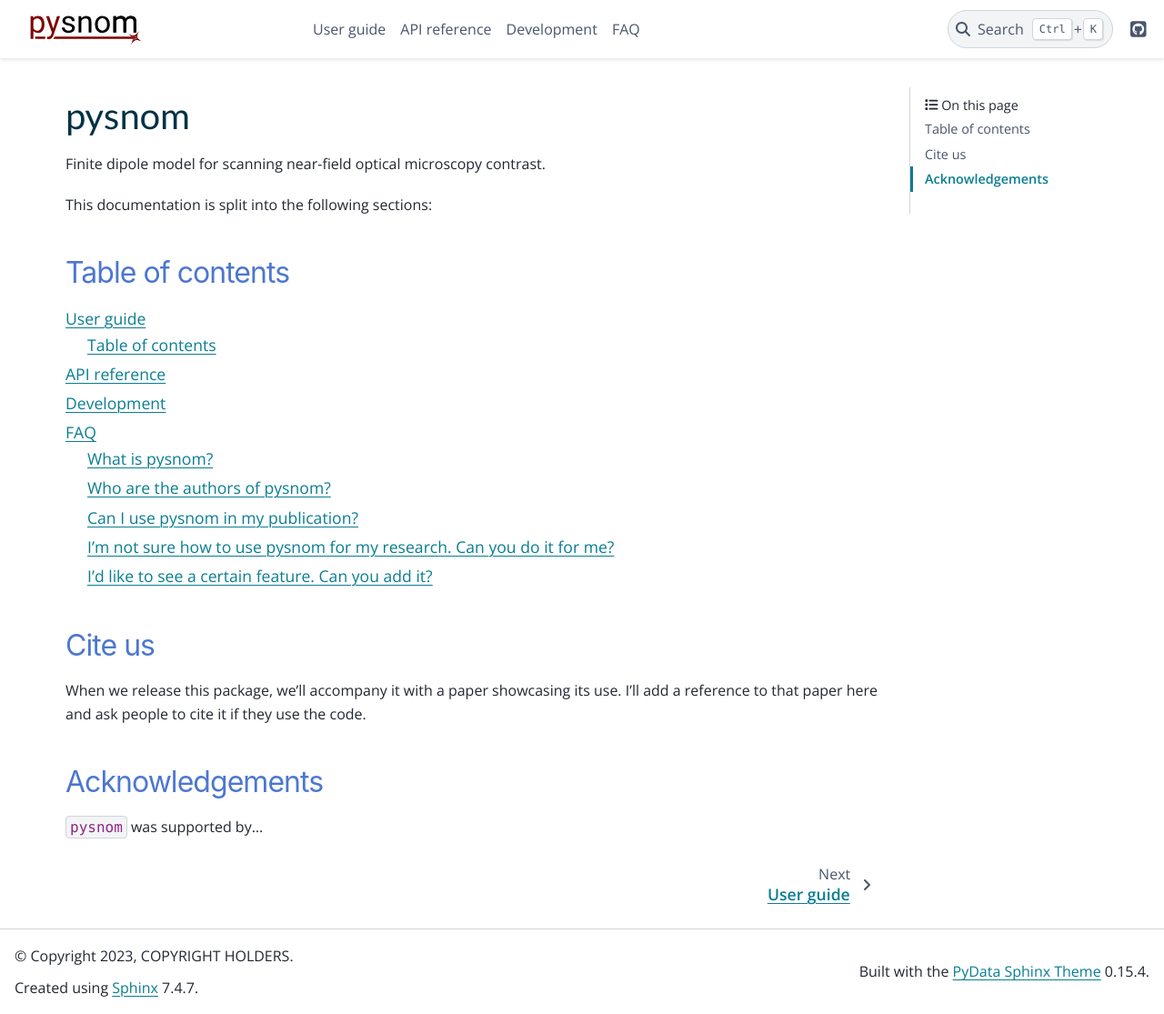
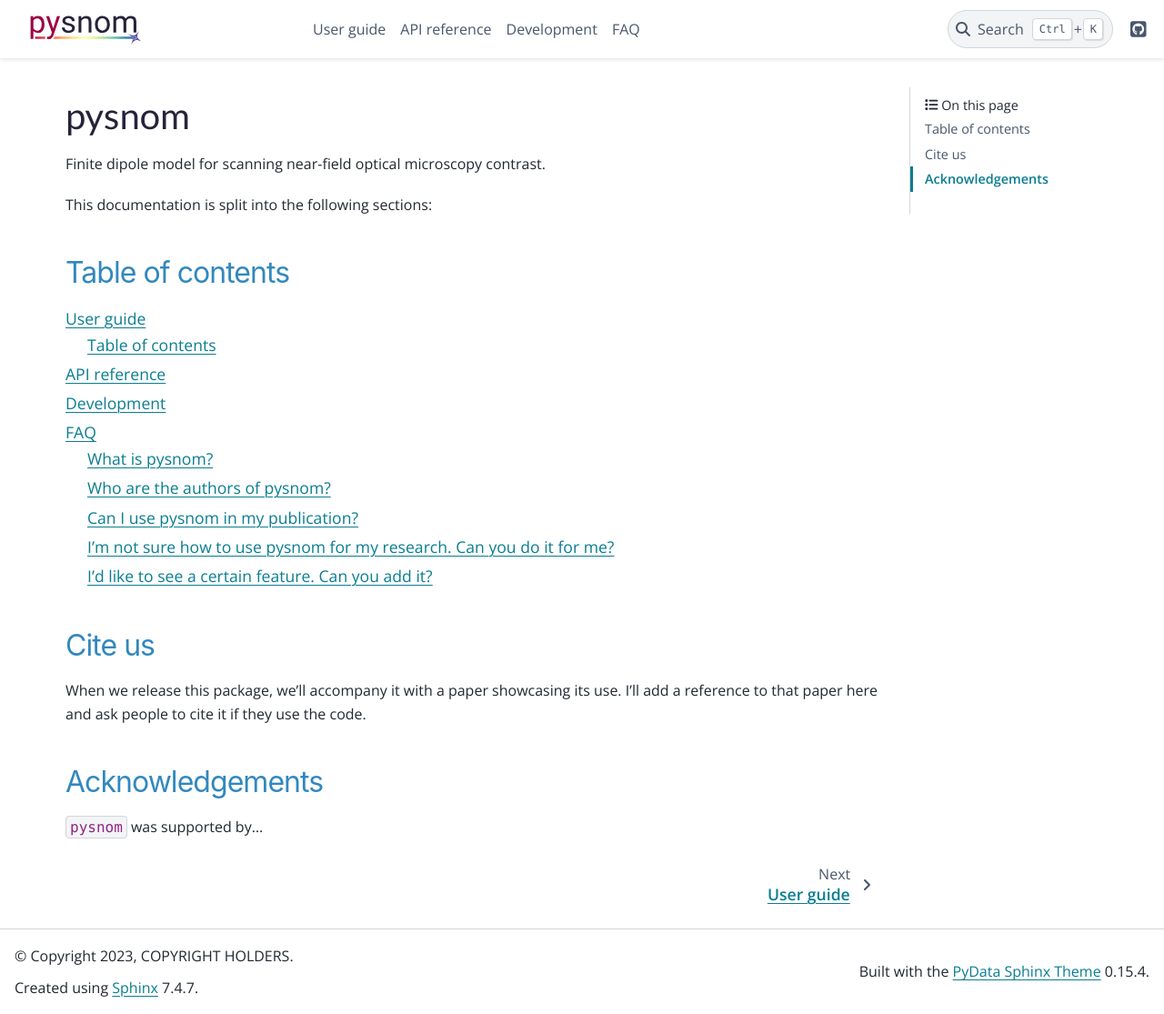
Before and after one commit to TomVincentUK/snompy, a Sphinx documentation site: the page built from docs/index.rst, in a window 1280 px wide and 1115 px high. Shown: the whole window at 91% size. Built offline with Sphinx 7.4.7 and the PyData theme 0.15.4, drawn with Linux system fonts in a browser that asks for light colours.

Commit message:
Sorting out confusing/messy colors (still in progress)

```diff
--- a/docs/_static/palette.py
+++ b/docs/_static/palette.py
@@ -1,5 +1,5 @@
+import matplotlib.pyplot as plt
 import numpy as np
-import matplotlib.pyplot as plt
 from matplotlib.colors import to_hex
 
 filename = r"palette.txt"
--- a/docs/_static/pysnom.css
+++ b/docs/_static/pysnom.css
@@ -1,4 +1,46 @@
 @import url('https://fonts.googleapis.com/css2?family=Lato:ital,wght@0,400;0,700;0,900;1,400;1,700;1,900&family=Open+Sans:ital,wght@0,400;0,600;1,400;1,600&display=swap');
+
+:root {
+  /*****************************************************************************
+  * Color
+  *
+  * Colors are defined in rgb string way, "red, green, blue"
+  **/
+  --pst-color-primary: 19, 6, 84;
+  --pst-color-success: 40, 167, 69;
+  --pst-color-info: 0, 123, 255; /*23, 162, 184;*/
+  --pst-color-warning: 255, 193, 7;
+  --pst-color-danger: 220, 53, 69;
+  --pst-color-text-base: 51, 51, 51;
+
+  --pst-color-h1: var(--pst-color-primary);
+  --pst-color-h2: var(--pst-color-primary);
+  --pst-color-h3: var(--pst-color-text-base);
+  --pst-color-h4: var(--pst-color-text-base);
+  --pst-color-h5: var(--pst-color-text-base);
+  --pst-color-h6: var(--pst-color-text-base);
+  --pst-color-paragraph: var(--pst-color-text-base);
+  --pst-color-link: 0, 91, 129;
+  --pst-color-link-hover: 227, 46, 0;
+  --pst-color-headerlink: 198, 15, 15;
+  --pst-color-headerlink-hover: 255, 255, 255;
+  --pst-color-preformatted-text: 34, 34, 34;
+  --pst-color-preformatted-background: 250, 250, 250;
+  --pst-color-inline-code: 158, 1, 66; /*red from logo*/
+
+  --pst-color-active-navigation: 19, 6, 84;
+  --pst-color-navbar-link: 77, 77, 77;
+  --pst-color-navbar-link-hover: var(--pst-color-active-navigation);
+  --pst-color-navbar-link-active: var(--pst-color-active-navigation);
+  --pst-color-sidebar-link: 77, 77, 77;
+  --pst-color-sidebar-link-hover: var(--pst-color-active-navigation);
+  --pst-color-sidebar-link-active: var(--pst-color-active-navigation);
+  --pst-color-sidebar-expander-background-hover: 244, 244, 244;
+  --pst-color-sidebar-caption: 77, 77, 77;
+  --pst-color-toc-link: 119, 117, 122;
+  --pst-color-toc-link-hover: var(--pst-color-active-navigation);
+  --pst-color-toc-link-active: var(--pst-color-active-navigation);
+}
 
 .navbar-brand img {
    height: 75px;
@@ -18,45 +60,36 @@
 
 h1 {
   font-family: "Lato", sans-serif;
-  color: #013243; /* warm black */
+  color: #262339; /* black from logo */
 }
 
 h2 {
-  color: #4d77cf; /* han blue */
+  color: #3288bd; /* blue from logo*/
   letter-spacing: -.03em;
 }
 
 h3 {
-  color: #013243; /* warm black */
+  color: #262339; /* black from logo */
   letter-spacing: -.03em;
 }
 
-/* Style the active version button.
-- dev: orange
-- stable: green
-- old, PR: red
-Colors from:
-Wong, B. Points of view: Color blindness.
-Nat Methods 8, 441 (2011). https://doi.org/10.1038/nmeth.1618
-*/
-
 /* If the active version has the name "dev", style it orange */
 #version_switcher_button[data-active-version-name*="dev"] {
-  background-color: #E69F00;
-  border-color: #E69F00;
+  background-color: #fdae61; /* orange from logo*/
+  border-color: #fdae61; /* orange from logo*/
   color:#000000;
 }
 
 /* green for `stable` */
 #version_switcher_button[data-active-version-name*="stable"] {
-  background-color: #009E73;
-  border-color: #009E73;
+  background-color: #66c2a5; /* green from logo*/
+  border-color: #66c2a5; /* green from logo*/
 }
 
 /* red for `old` */
 #version_switcher_button:not([data-active-version-name*="stable"], [data-active-version-name*="dev"], [data-active-version-name=""]) {
-  background-color: #980F0F;
-  border-color: #980F0F;
+  background-color: #9e0142; /* red from logo*/
+  border-color: #9e0142; /* red from logo*/
 }
 
 /* Main page overview cards */
--- a/docs/conf.py
+++ b/docs/conf.py
@@ -6,6 +6,8 @@
 # -- Project information -----------------------------------------------------
 # https://www.sphinx-doc.org/en/master/usage/configuration.html#project-information
 import math
+
+from cycler import cycler
 
 project = "pysnom"
 copyright = "2023, COPYRIGHT HOLDERS"
@@ -58,6 +60,17 @@
 
 plot_rcparams = {
     "font.size": 12,
+    "axes.prop_cycle": cycler(
+        color=[
+            "#3288bd",
+            "#f46d43",
+            "#66c285",
+            "#d53ef4",
+            "#5e4fa2",
+            "#fdae61",
+            "#9e0142",
+        ]
+    ),
     "axes.titlesize": 12,
     "axes.labelsize": 12,
     "xtick.labelsize": 12,
```
Also changed, not shown: docs/_static/pysnom_favicon.svg, docs/_static/pysnom_logo.svg, docs/_static/pysnom_logo_working.svg.
